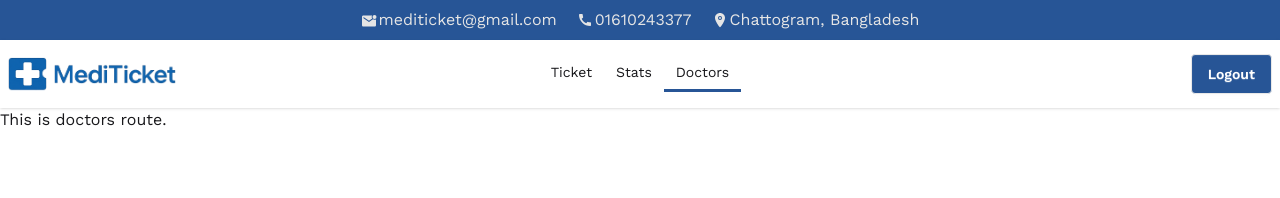
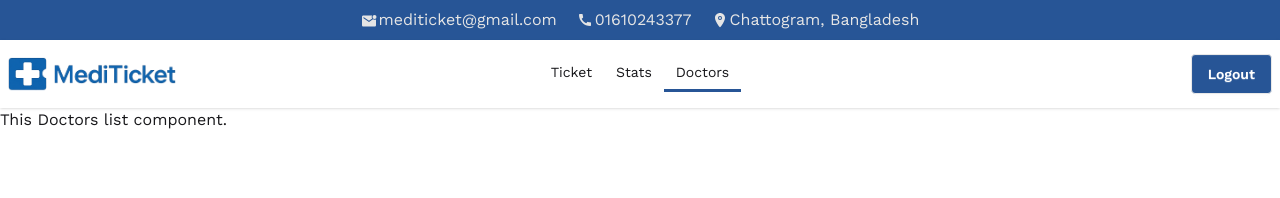
Before and after one commit to Suprio-Das/MediTicket, a React (Vite) app: page /doctors in a window 1280 px wide. Shown: the top 198 px of the page. Built offline with nearby package versions, Linux system fonts and the light colour scheme; no server answers; sample sign-in values are in the browser's storage.

Commit message:
Doctors component added to the route

```diff
--- a/src/Components/Routes/Routes.jsx
+++ b/src/Components/Routes/Routes.jsx
@@ -5,6 +5,7 @@ import Login from "../Login/Login";
 import PrivateRoutes from "./PrivateRoutes";
 import TicketVerification from "../TicketVerification/TicketVerification";
 import Stats from "../Stats/Stats";
+import Doctors from "../Doctors/Doctors";
 
 const router = createBrowserRouter([
     {
@@ -26,7 +27,7 @@ const router = createBrowserRouter([
             {
                 path: '/doctors',
                 element: <PrivateRoutes>
-                    <h1>This is doctors route.</h1>
+                    <Doctors></Doctors>
                 </PrivateRoutes>
             },
             {
```
